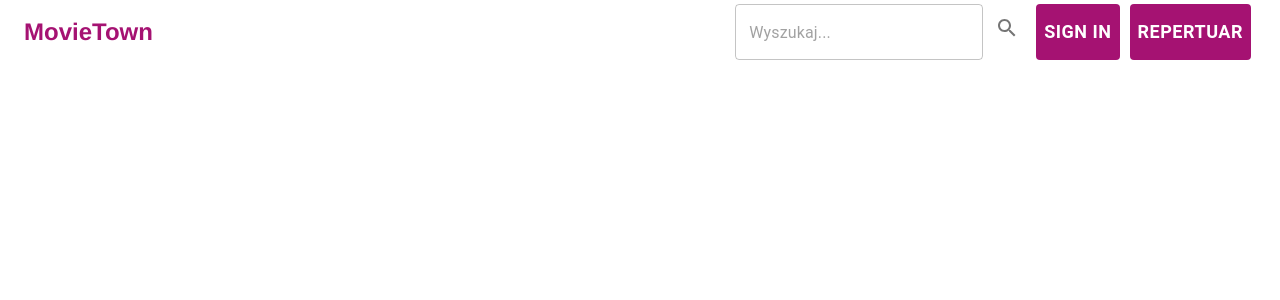
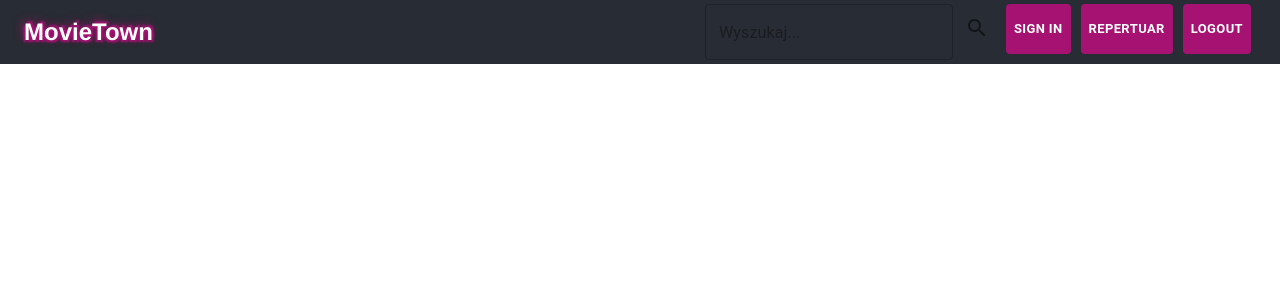
Before and after one commit to szymonorz/movietown, a React (Create React App) app in the folder movietown-fe/: page / in a window 1280 px wide. Shown: the top 300 px of the page. Built offline with nearby package versions, Linux system fonts and the light colour scheme.

Commit message:
Frontend: Added Logout button

```diff
--- a/movietown-fe/src/components/Header.tsx
+++ b/movietown-fe/src/components/Header.tsx
@@ -1,8 +1,7 @@
 import { Button, Toolbar, Typography, makeStyles } from '@material-ui/core'
 import { useEffect, useState } from 'react';
-import { createSearchParams, Link, useNavigate } from 'react-router-dom';
+import { Link, useNavigate } from 'react-router-dom';
 import SearchBar from './SearchBar';
-import { getQueriedMovies } from '../api/MovieApi';
 
 
 let headersData = [
@@ -13,19 +12,28 @@ let headersData = [
     {
         label: "Repertuar",
         href: "/screening"
+    },
+    {
+        label: "Logout",
+        href: "/logout"
     }
 ]
 
 const useStyles = makeStyles(() => ({
     header: {
         marginBottom: "30px",
+        backgroundColor: "#282c34",
     },
     logo: {
         fontFamily: "Helvetica",
         fontWeight: "bold",
         textDecoration: "none",
-        color: "#A51272",
-        background: "white"
+        color: "white",
+        textShadow: `-2px 2px 2px #A51272,
+                      2px 2px 2px #A51272,
+                      2px -2px 2px #A51272,
+                      -2px -2px 10px #A51272`,
+        background: "#282c34"
     },
     toolbar: {
         display: "flex",
@@ -34,12 +42,11 @@ const useStyles = makeStyles(() => ({
 
     menuButton: {
         fontWeight: "bold",
-        size: "24px",
-        fontSize: "18px",
+        height: "50px",
+        fontSize: "13px",
         background: "#A51272",
         '&:hover': {
-            background: "white",
-            color: "#A51272",
+            backgroundColor: "#A51272",
         },
         color: "white",
         margin: "0 5px 0 5px"
@@ -48,6 +55,9 @@ const useStyles = makeStyles(() => ({
         display: "flex",
         flexDirection: "row",
         justifyContent: "spaceBetween"
+    },
+    search: {
+        background: "white"
     }
 }))
 
@@ -56,7 +66,7 @@ interface HeaderProps {
 }
 
 const Header: React.FC<HeaderProps> = ({ loggedIn }) => {
-    const { header, logo, toolbar, menuButton, pain } = useStyles()
+    const { header, logo, toolbar, menuButton, pain, search } = useStyles()
 
     const movieTownLogo = (
         <Typography
@@ -73,6 +83,22 @@ const Header: React.FC<HeaderProps> = ({ loggedIn }) => {
             if (loggedIn && href === "/signin") {
                 href = "/account/info"
                 label = "My account"
+            } else if (loggedIn && href === "/logout"){
+                return (
+                    <Button
+                        {...{
+                            key: label,
+                            color: "inherit",
+                            className: menuButton
+                        }}
+                        onClick={() => {
+                            localStorage.removeItem("token")
+
+                        }}
+                    >
+                        {label}
+                    </Button>
+                )
             }
             return (
                 <Button
@@ -87,19 +113,6 @@ const Header: React.FC<HeaderProps> = ({ loggedIn }) => {
                 </Button>
             )
         })
-        // } else {
-        //     return (
-        //         <Button
-        //             {...{
-        //                 className: menuButton,
-        //                 to: "/account/info",
-        //                 component: Link
-        //             }}>
-        //             My account
-        //         </Button>
-        //     )
-        // }
-
     }
 
     const displayButtons = () => {
@@ -110,7 +123,6 @@ const Header: React.FC<HeaderProps> = ({ loggedIn }) => {
                 </Link>
                 <div className={pain}>
                     <SearchBar
-                        // setSubmitQuery={(val: string) => console.log(val)}
                         onSubmit={setSearchQuery} />
                     {makeButtons()}
                 </div>
```
